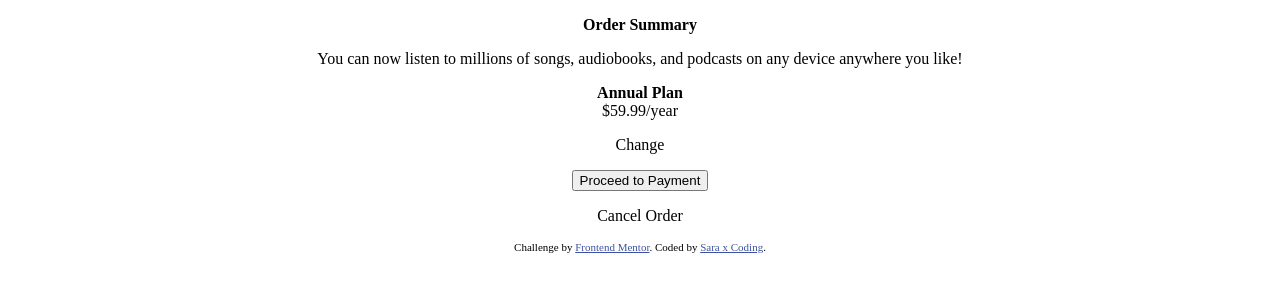
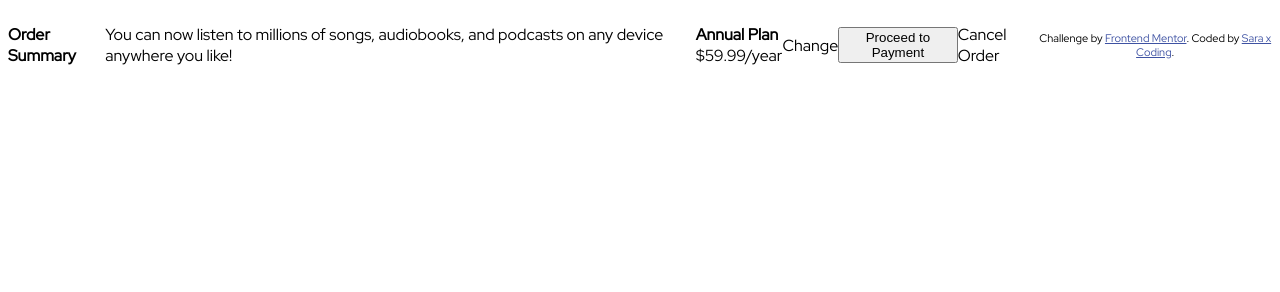
Before and after one commit to saraxcoding/order-summary-component-main, a plain HTML site: page index.html in a window 1280 px wide. Drawn offline with Linux system fonts and the light colour scheme.

Commit message:
Added some styling

```diff
--- a/index.html
+++ b/index.html
@@ -6,6 +6,11 @@
 
   <link rel="icon" type="image/png" sizes="32x32" href="./images/favicon-32x32.png">
   <link rel="stylesheet" type="text/css" href="style.css" />
+
+  <!-- Google Fonts -->
+  <link rel="preconnect" href="https://fonts.googleapis.com">
+  <link rel="preconnect" href="https://fonts.gstatic.com" crossorigin>
+  <link href="https://fonts.googleapis.com/css2?family=Red+Hat+Display&display=swap" rel="stylesheet">
 
   <title>Frontend Mentor | Order summary card</title>
 
--- a/style.css
+++ b/style.css
@@ -1,7 +1,11 @@
 html {
-    text-align: center;
+    font-size: 16px;
 }
 
 body {
-    font-size: 16px;
+    font-family: 'Red Hat Display', sans-serif;
+    display: flex;
+    justify-content: center;
+    align-items: center;
+    font-size: 1em;
 }
```
